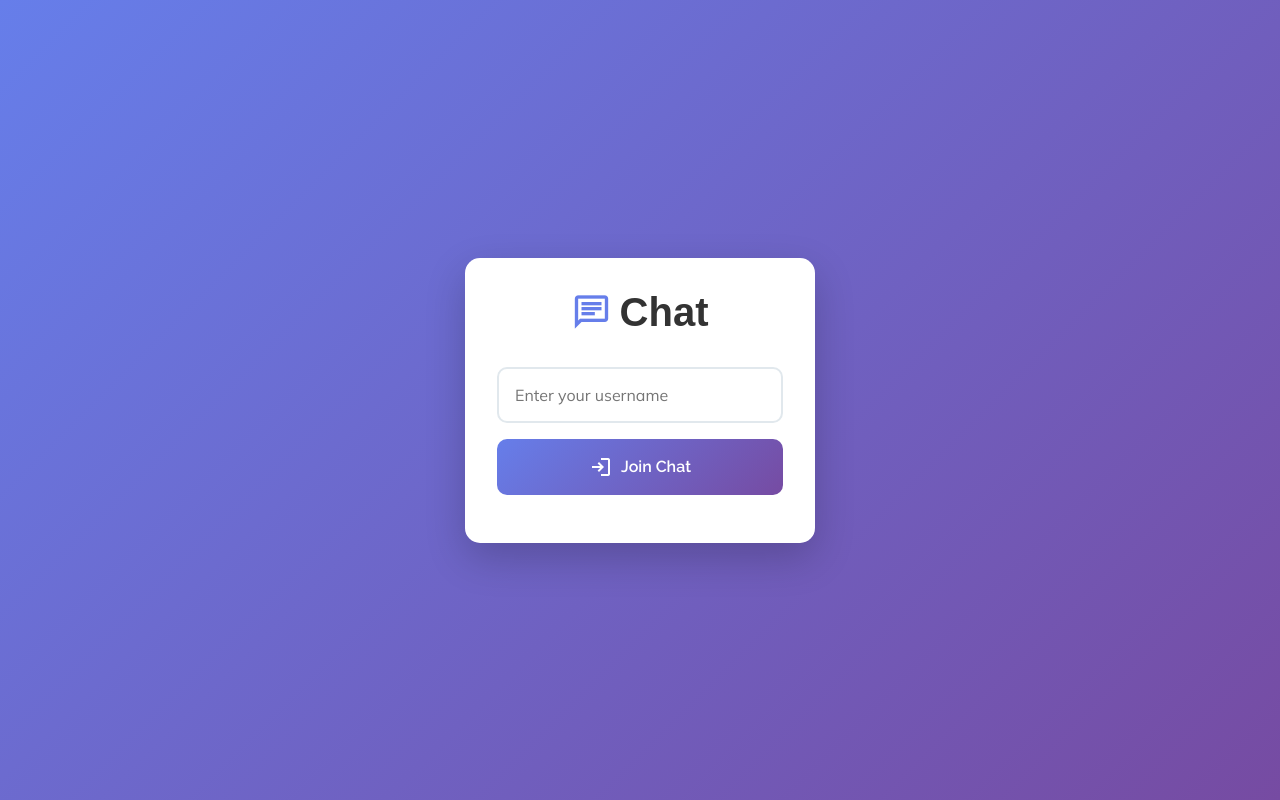
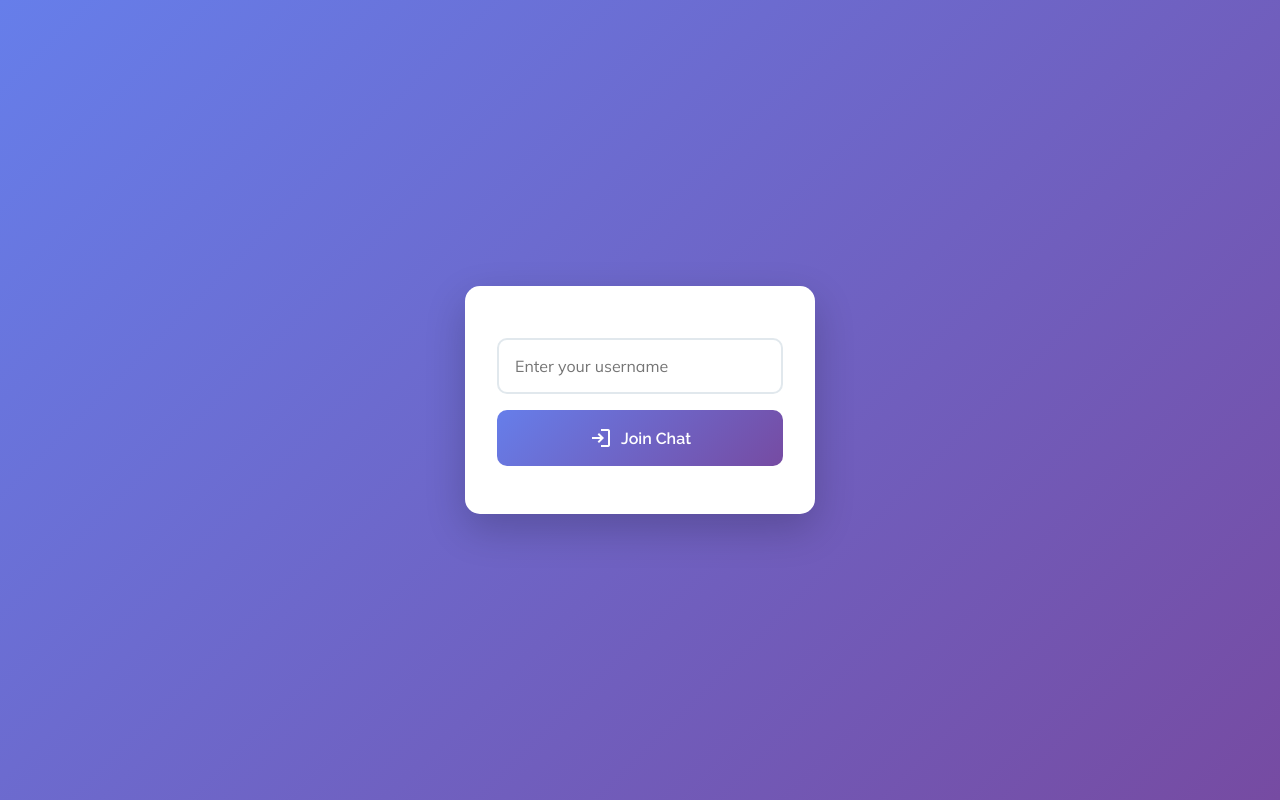
Before and after one commit to Jamesy-tech/chat-app, a website: page public/index.html in a window 1280 px wide. Drawn offline with nearby package versions, Linux system fonts and the light colour scheme; a web font is replaced by a local one.

Commit message:
Update index.html

```diff
--- a/public/index.html
+++ b/public/index.html
@@ -20,10 +20,7 @@
     <!-- Login Screen -->
     <div id="login-screen" class="screen">
         <div class="login-container">
-            <h1>
-                <span class="material-symbols-outlined chat-icon">chat</span>
-                Chat
-            </h1>
+           <br>
             <div class="form-group">
                 <input type="text" id="username-input" placeholder="Enter your username" maxlength="20">
                 <button id="login-btn">
```
